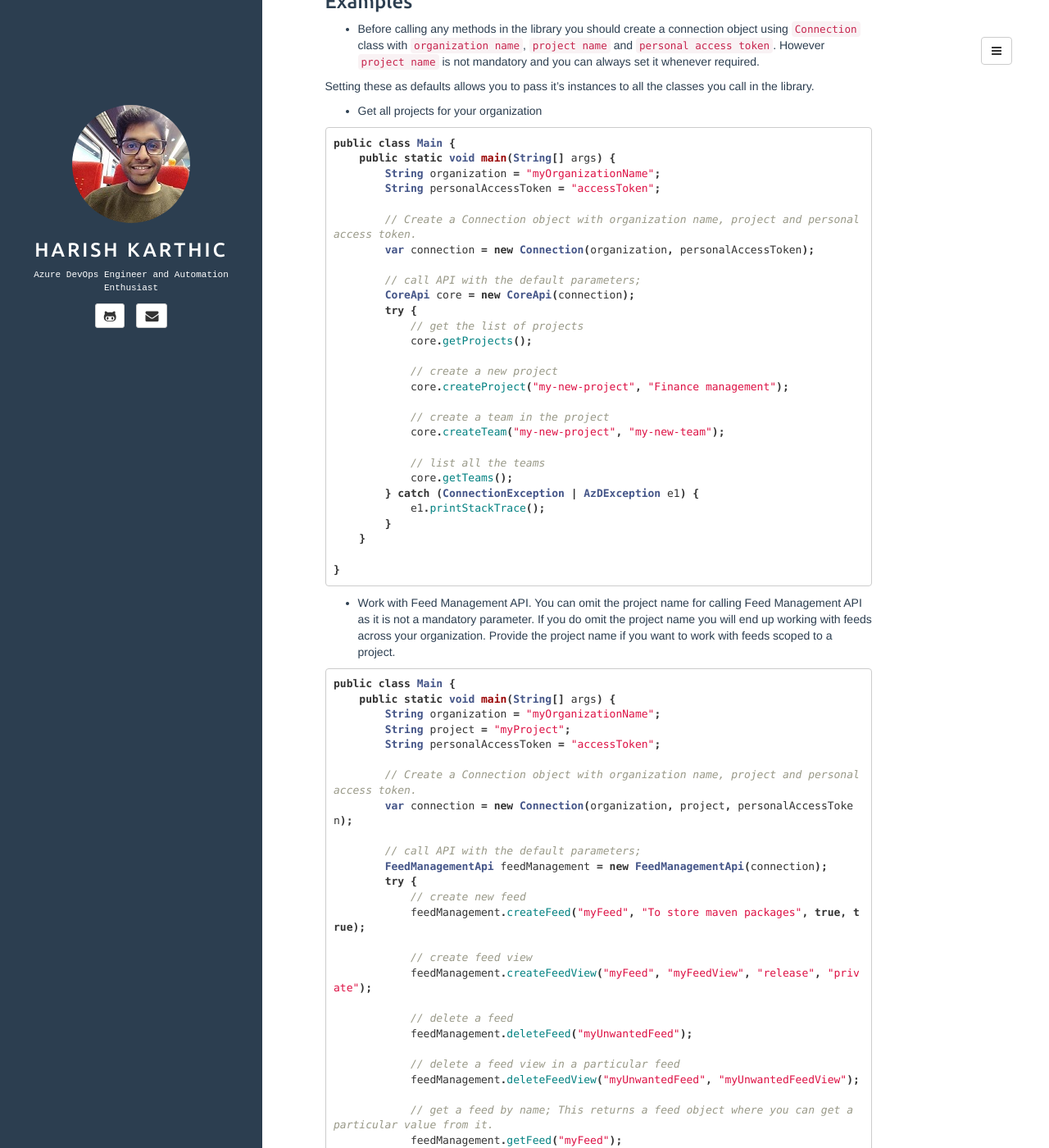
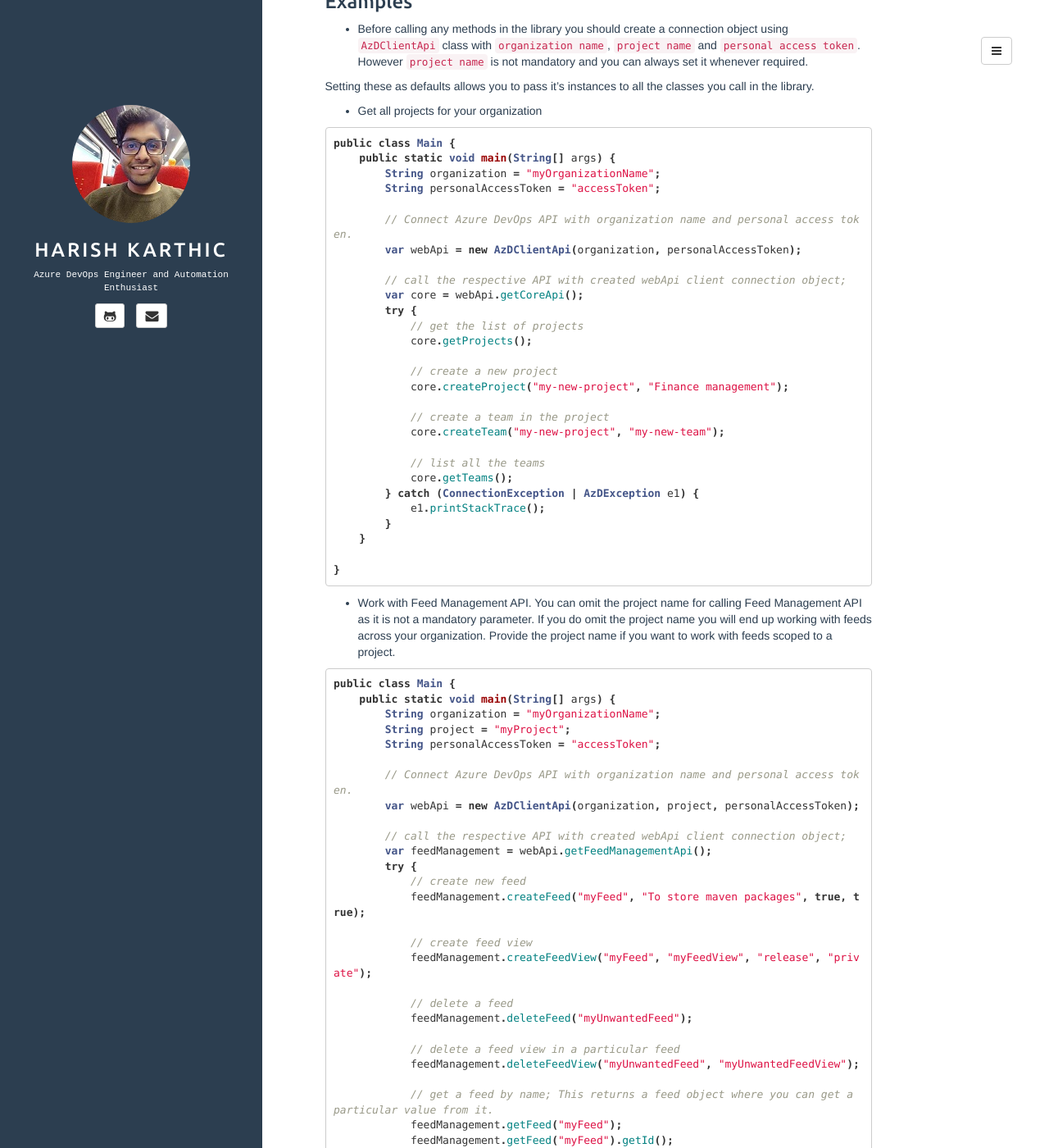
Before and after one commit to hkarthik7/hkarthik7.github.io, a Jekyll site: the page built from _posts/2020/12/04/2020-12-04-AzureDevOpsJavaSDK.md, in a window 1280 px wide and 1400 px high, scrolled down 1078 px. Shown: the whole window at 82% size. Built offline with Jekyll 4.4.1, drawn with Linux system fonts in a browser that asks for light colours; some of the changed text lies outside the part shown.

Commit message:
Updated blog post with latest library changes

```diff
--- a/_posts/2020/12/04/2020-12-04-AzureDevOpsJavaSDK.md
+++ b/_posts/2020/12/04/2020-12-04-AzureDevOpsJavaSDK.md
@@ -46,11 +46,11 @@ Before getting started you are going to need `personal access token` to authenti
 
 Provided that you have your `personal access token` with you by now, let's explore the usage of the library.
 
-**azd** depends on `com.fasterxml.jackson.core` to output the API response as `java` object.
+**azd** depends on `com.fasterxml.jackson.core` to deserialize the API response as `java` object.
 
 ### Examples
 
-- Before calling any methods in the library you should create a connection object using `Connection` class with `organization name`, `project name` and `personal access token`. However `project name` is not mandatory and you can always set it whenever required.
+- Before calling any methods in the library you should create a connection object using `AzDClientApi` class with `organization name`, `project name` and `personal access token`. However `project name` is not mandatory and you can always set it whenever required.
 
 Setting these as defaults allows you to pass it's instances to all the classes you call in the library.
 
@@ -62,11 +62,11 @@ public class Main {
         String organization = "myOrganizationName";
         String personalAccessToken = "accessToken";
 
-        // Create a Connection object with organization name, project and personal access token.
-        var connection = new Connection(organization, personalAccessToken);
+        // Connect Azure DevOps API with organization name and personal access token.
+        var webApi = new AzDClientApi(organization, personalAccessToken);
 
-        // call API with the default parameters;
-        CoreApi core = new CoreApi(connection);
+        // call the respective API with created webApi client connection object;
+        var core = webApi.getCoreApi();
         try {
             // get the list of projects
             core.getProjects();
@@ -96,11 +96,11 @@ public class Main {
         String project = "myProject";
         String personalAccessToken = "accessToken";
 
-        // Create a Connection object with organization name, project and personal access token.
-        var connection = new Connection(organization, project, personalAccessToken);
+        // Connect Azure DevOps API with organization name and personal access token.
+        var webApi = new AzDClientApi(organization, project, personalAccessToken);
 
-        // call API with the default parameters;
-        FeedManagementApi feedManagement = new FeedManagementApi(connection);
+        // call the respective API with created webApi client connection object;
+        var feedManagement = webApi.getFeedManagementApi();
         try {
             // create new feed
             feedManagement.createFeed("myFeed", "To store maven packages", true, true);
@@ -153,11 +153,11 @@ public class Main {
         String project = "myProject";
         String personalAccessToken = "accessToken";
 
-        // Create a Connection object with organization name, project and personal access token.
-        var connection = new Connection(organization, project, personalAccessToken);
+        // Connect Azure DevOps API with organization name and personal access token.
+        var webApi = new AzDClientApi(organization, project, personalAccessToken);
 
-        // call API with the default parameters;
-        BuildApi build = new BuildApi(connection);
+        // call the respective API with created webApi client connection object;
+        var build = webApi.getBuildApi();
         try {
 
             // delete a build by id
```
